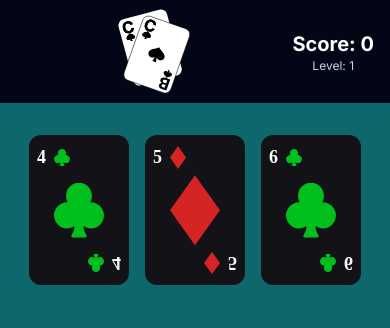
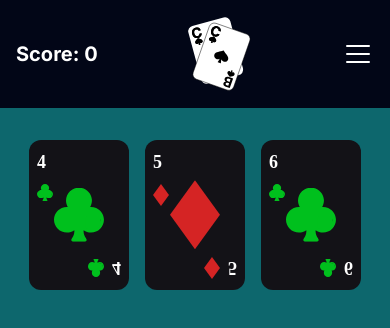
Before and after one commit to AtanasovCode/cardboard, a React (Vite) app: page /play in a window 390 px wide. Shown: the top 328 px of the page. Built offline with nearby package versions, Linux system fonts and the light colour scheme; a web font is replaced by a local one.

Commit message:
created mobile menu & installed phosphor-icons for icons

```diff
--- a/package.json
+++ b/package.json
@@ -10,6 +10,7 @@
     "preview": "vite preview"
   },
   "dependencies": {
+    "@phosphor-icons/react": "^2.1.7",
     "react": "^18.3.1",
     "react-dom": "^18.3.1",
     "react-router-dom": "^6.28.0",
--- a/src/components/Card.jsx
+++ b/src/components/Card.jsx
@@ -14,8 +14,8 @@ const Card = ({ suit, rank, cardID }) => {
                 increaseScore();
             }}
         >
-            <div className="w-full flex items-center justify-start p-2">
-                <div className="text-lg font-semibold text-white mr-2">
+            <div className="w-full flex flex-col items-start justify-center p-2">
+                <div className="text-lg font-semibold text-white mb-2">
                     {rank}
                 </div>
                 <div className="flex items-center justify-center">
--- a/src/components/MobileMenu.jsx
+++ b/src/components/MobileMenu.jsx
@@ -1,8 +1,30 @@
+import { useCardStore } from '../../useCardStore';
+import logo from '../assets/logo.svg';
+
+import { X } from '@phosphor-icons/react';
 
 
 const MobileMenu = () => {
+
+    const { mobileMenu, toggleMobileMenu } = useCardStore();
+
+    const menuTransition = mobileMenu ? "translate-x-0" : "translate-x-[100%]";
+
     return (
-        <div></div>
+        <div className={`w-full h-[100dvh] z-[999] flex flex-col items-center justify-start
+                fixed top-0 right-0 ${menuTransition} transition-all duration-500 ease-in-out bg-slate-800
+                sm:w-[70%] md:w-[50%] lg:w-[30%] lg:max-w-[35rem]
+        `}>
+            <div className="w-full p-4  flex items-center justify-center relative bg-slate-950">
+                <div
+                    className="absolute left-[5%] w-7 h-7"
+                    onClick={() => toggleMobileMenu()}
+                >
+                    <X size="100%" weight="regular" fill="#FFF" />
+                </div>
+                <img src={logo} alt="logo" className="w-[65px] xs:w-[70px] md:w-[90px]" />
+            </div>
+        </div>
     );
 }
 
--- a/src/components/ScoreTracker.jsx
+++ b/src/components/ScoreTracker.jsx
@@ -1,29 +1,39 @@
 import { useCardStore } from "../../useCardStore";
 import logo from '../assets/logo.svg';
+
+import { List } from "@phosphor-icons/react";
 
 const ScoreTracker = () => {
 
     const {
         level,
         score,
+        toggleMobileMenu,
     } = useCardStore();
 
     return (
-        <div className="w-full flex items-center justify-between px-4 py-2 mb-6 bg-slate-950">
-            <div className="flex-1 flex items-center justify-center">
-                <img
-                    src={logo}
-                    alt="CardBoard Logo"
-                    className="w-[75px] md:w-[90px]"
-                />
-            </div>
+        <div className="w-full flex items-center justify-between p-4 mb-6 bg-slate-950">
             <div className="flex flex-col items-center justify-center">
                 <div className="text-xl md:text-3xl font-bold">
                     Score: {score}
                 </div>
-                <div className="text-xs text-slate-300">
-                    Level: {level}
-                </div>
+            </div>
+            <div className="flex items-center justify-center w-[65px] xs:w-[70px] md:w-[90px]">
+                <img
+                    src={logo}
+                    alt="CardBoard Logo"
+                    className="w-[100%]"
+                />
+            </div>
+            <div
+                className="flex items-center justify-cetner w-8 h-8 md:w-10 md:h-10 lg:cursor-pointer lg:w-12 lg:h-12"
+                onClick={() => toggleMobileMenu()}
+            >
+                <List
+                    size="100%"
+                    weight="regular"
+                    fill="#FFF"
+                />
             </div>
         </div>
     );
--- a/src/routes/Level.jsx
+++ b/src/routes/Level.jsx
@@ -4,6 +4,7 @@ import logo from '../assets/logo.svg';
 
 import Card from "../components/Card";
 import ScoreTracker from "../components/ScoreTracker";
+import MobileMenu from '../components/MobileMenu';
 
 const Level = () => {
 
@@ -31,8 +32,9 @@ const Level = () => {
     }, [clickedCards, cardsToDisplay])
 
     return (
-        <div className="min-h-[100dvh] bg-background text-white flex flex-col items-center justify-start font-sans">
+        <div className="min-h-[100dvh] bg-background text-white flex flex-col items-center justify-start font-sans relative">
             <ScoreTracker />
+            <MobileMenu />
             <div className="w-[98%] md:w-[90%] max-w-[90rem] flex items-center justify-center flex-wrap">
                 {
                     displayedCards.map((card, index) => {
--- a/tailwind.config.js
+++ b/tailwind.config.js
@@ -15,6 +15,9 @@ export default {
         'background': "#0D676D",
         'background-serious': "#ff0000",
       },
+      screens: {
+        'xs': "550px",
+      },
     },
   },
   plugins: [],
--- a/useCardStore.jsx
+++ b/useCardStore.jsx
@@ -23,6 +23,9 @@ export const useCardStore = create((set) => ({
   addCard: (card) => set((state) => ({
     clickedCards: [...state.clickedCards, card] // add a new card to the clickedCards
   })),
+
+  mobileMenu: false,
+  toggleMobileMenu: () => set((state) => ({ mobileMenu: !state.mobileMenu })),
 
   // generate a set of unique cards with random suits and ranks
   generateUniqueRandomCards: (numberOfCardsToGenerate) => set((state) => {
```
Also changed, not shown: 1 other file (tests, documents, lock files or other folders).
